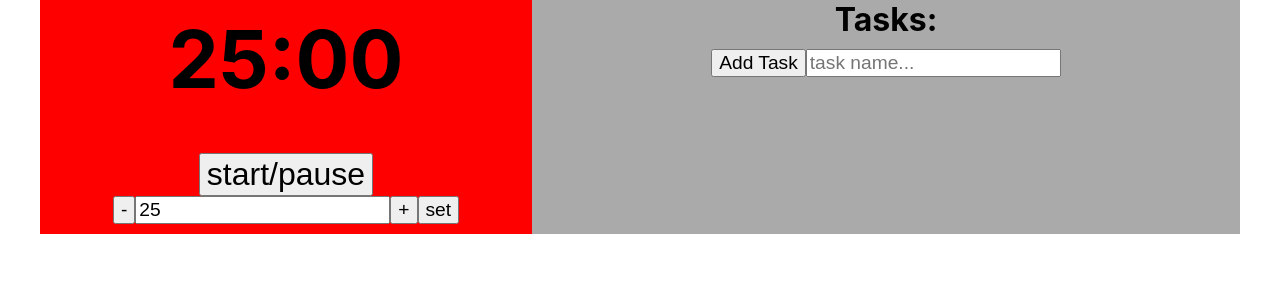
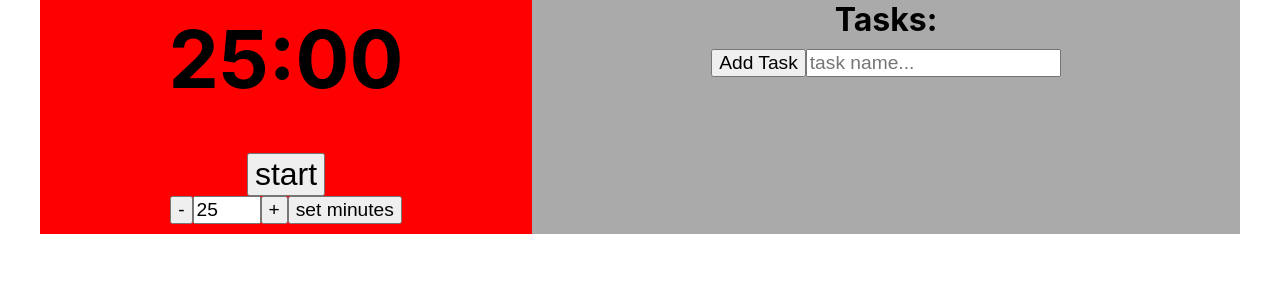
Before and after one commit to AceOfHeart5/TimeManager, a React (Create React App) app: page / in a window 1280 px wide. Shown: the top 300 px of the page. Built offline with nearby package versions, Linux system fonts and the light colour scheme.

Commit message:
prevent negative time and improve styling

```diff
--- a/src/App.css
+++ b/src/App.css
@@ -49,6 +49,7 @@ ul {
 
 .timer-setter input {
   font-size: 1.2em;
+  max-width: 60px;
 }
 
 .reset-btns {
--- a/src/components/Pomodoro.js
+++ b/src/components/Pomodoro.js
@@ -31,12 +31,16 @@ const Pomodoro = ({app}) => {
         }
     }
 
+    const getStartPause = () => {
+        if (app.timer.getRunning()) return 'pause';
+        return 'start';
+    }
+
     return (
         <div className="timer" style={{background: getTimerColor()}}>
             <h1 className="timer-display">{timeDisplay(app.timer.timeRemaining)}</h1>
             {currentTaskData()}
-            <button className='btn-timer' onClick={() => app.startTimer()}>start/pause</button>
-            {/*getSetButtons([1, 5, 10, 15, 25, 30])*/}
+            <button className='btn-timer' onClick={() => app.startTimer()}>{getStartPause()}</button>
             <TimeSetter app={app}></TimeSetter>
             {getAddTask()}
         </div>
--- a/src/components/TimeSetter.js
+++ b/src/components/TimeSetter.js
@@ -8,7 +8,7 @@ export default function TimeSetter({app}) {
 
     const adjustTime = (value) => {
         const number = Number.parseInt(time);
-        if (isNaN(number)) {
+        if (isNaN(number) || (number + value) < 1) {
             setTime(lastValid);
         } else {
             const newTime = number + value;
@@ -20,10 +20,11 @@ export default function TimeSetter({app}) {
     const setTimer = (e) => {
         e.preventDefault();
         const number = Number.parseInt(time);
-        if (isNaN(number)) {
+        if (isNaN(number) || number < 1) {
             setTime(lastValid);
         } else {
             app.setTime(number);
+            setLastValid(number.toString());
         }
     }
 
@@ -32,7 +33,7 @@ export default function TimeSetter({app}) {
             <button type='button' onClick={() => adjustTime(-1)}>-</button>
             <input value={time} onChange={e => setTime(e.target.value)} type="text"/>
             <button type='button' onClick={() => adjustTime(1)}>+</button>
-            <button type='submit' onClick={setTimer}>set</button>
+            <button type='submit' onClick={setTimer}>set minutes</button>
         </form>
     );
 }
```
